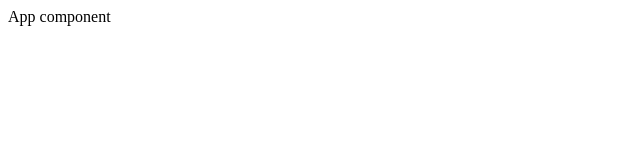
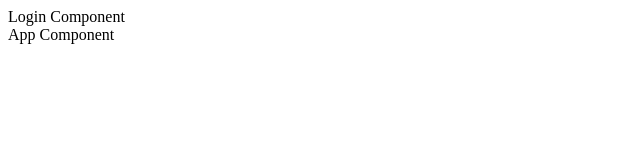
Before and after one commit to hirichardhai/goal-master, a React (Create React App) app: page / in a window 1280 px wide. Shown: the top 160 px of the page, without its empty margins (0-640 px from the left). Built offline with nearby package versions, Linux system fonts and the light colour scheme.

Commit message:
imported login component into App and added it to the render

```diff
--- a/src/App.jsx
+++ b/src/App.jsx
@@ -1,4 +1,5 @@
 import React, { Component } from 'react';
+import Login from './Login';
 
 class App extends Component {
   constructor(props) {
@@ -10,7 +11,12 @@ class App extends Component {
 
   render() {
     return (
-      <div>App component</div>
+      <div>
+        <Login />
+        <div>
+          App Component
+        </div>
+      </div>
     )
   }
 }
```
